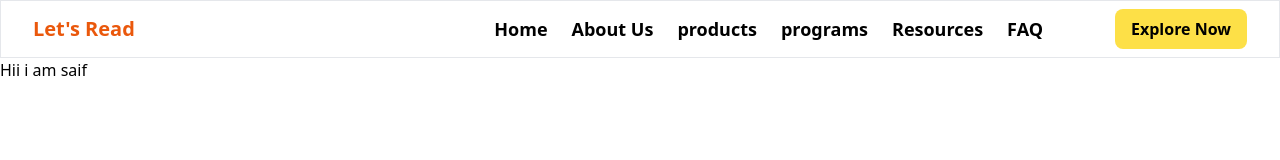
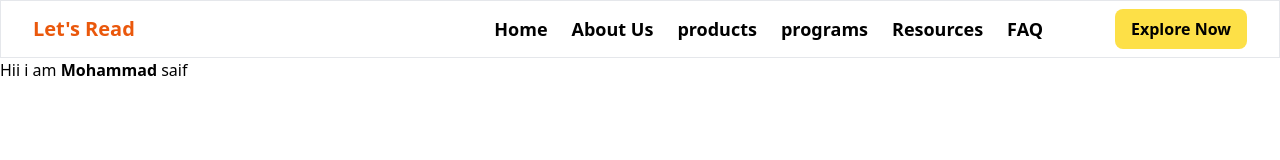
Before and after one commit to Hibbanur-Rahman/letsRead, a React (Create React App) app: page /about in a window 1280 px wide. Shown: the top 160 px of the page. Built offline with nearby package versions, Linux system fonts and the light colour scheme.

Commit message:
Mohammas bold in font

```diff
--- a/src/pages/About.js
+++ b/src/pages/About.js
@@ -2,7 +2,9 @@ import React from 'react'
 
 const About = () => {
   return (
-    <div>Hii i am saif</div>
+    <div>
+      Hii i am <strong>Mohammad </strong>saif
+      </div>
   )
 }
 export default About;
```
